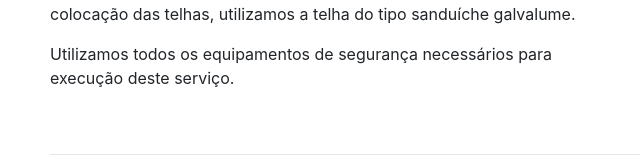
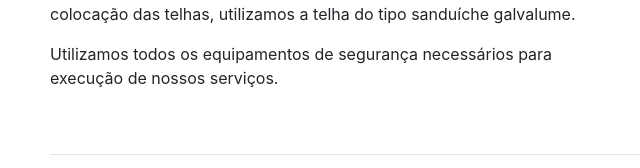
Before and after one commit to vjbueno/exercicios-fundamentos-web-bootstrap, a plain HTML site: page index.html in a window 1280 px wide. Shown: the part 2378-2546 px from the top of the page, 35-675 px from the left. Drawn offline with nearby package versions, Linux system fonts and the light colour scheme.

Commit message:
deploy retificando sessão projetos realizados

```diff
--- a/index.html
+++ b/index.html
@@ -196,7 +196,7 @@
           <p>Fizemos esta estrutura em uma obra que estava sendo realizada em um galpão no centro de São Paulo. Nesta estrutura, para fazermos as tesouras treliçadas na parte externa, utilizamos perfil U 80x40; na chapa 14. As tesouras foram todas pintadas em base de tinta do tipo esmalte sintético de cor vermelha. Já na parte interna, utilizamos perfil U 74x30 também em chapa 14. Na parte superior da estrutura, na colocação das telhas, utilizamos a telha do tipo sanduíche galvalume. </p>
 
           <p>
-            Utilizamos todos os equipamentos de segurança necessários para execução deste serviço. </p>
+            Utilizamos todos os equipamentos de segurança necessários para execução de nossos serviços. </p>
         </div>
 
         <div class="col-md-6">
```
